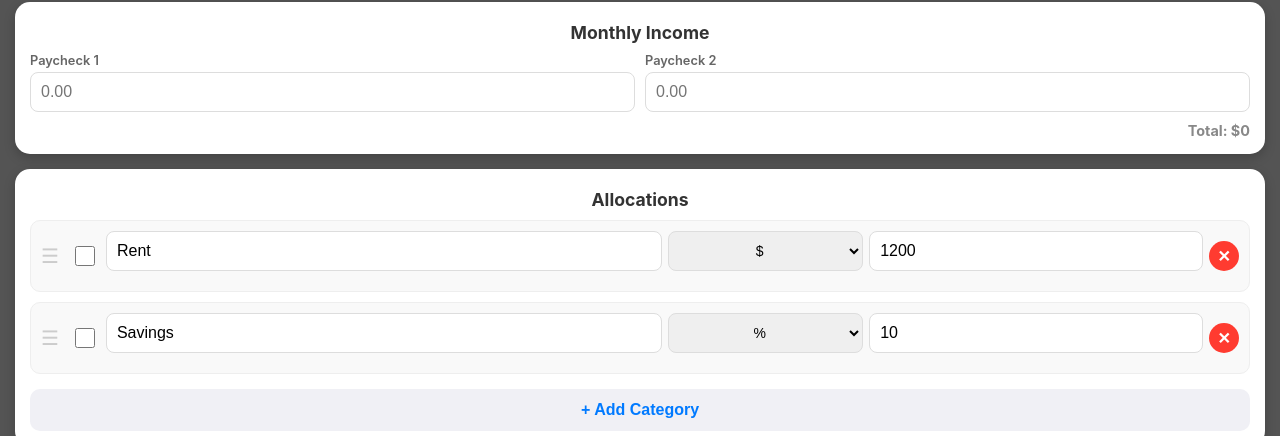
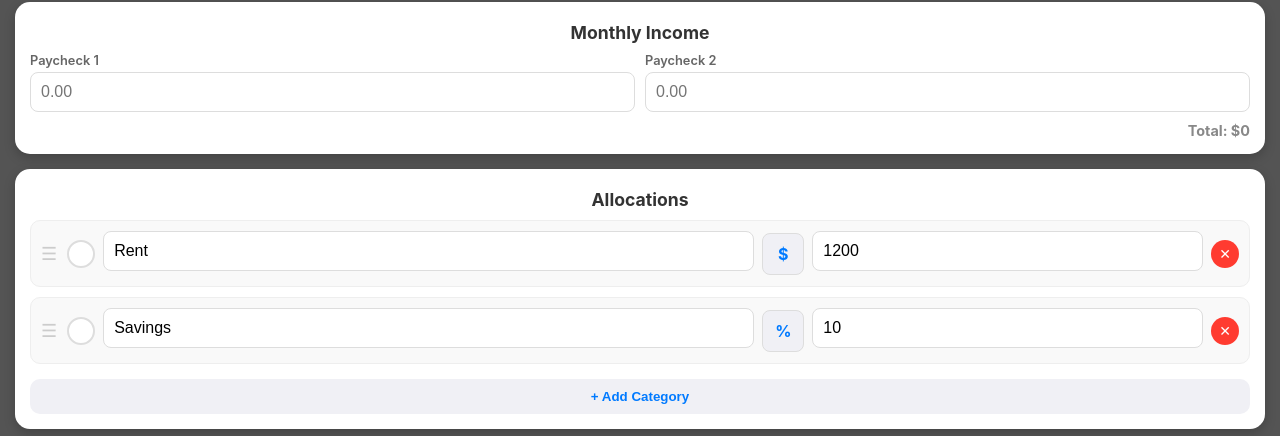
Before and after one commit to CadenY99/Budgeting-App, a plain HTML site: page index.html in a window 1280 px wide. Shown: the part 83-519 px from the top of the page. Drawn offline with nearby package versions, Linux system fonts and the light colour scheme.

Commit message:
Update index.html
Instead of opening a menu, you just tap the $ icon to flip it to %. It’s much faster and eliminates that overlapping text issue.

The Checkbox: I replaced the standard browser checkbox with a custom circle. When you tap it, it turns green with a checkmark, and the whole row dims.

```diff
--- a/index.html
+++ b/index.html
@@ -34,24 +34,33 @@
         }
 
         label { display: block; margin-bottom: 4px; font-weight: 600; font-size: 0.8em; color: #666; }
-        input[type="number"], input[type="text"], select {
+        input[type="number"], input[type="text"] {
             width: 100%;
             padding: 10px;
-            margin-bottom: 10px;
+            margin-bottom: 5px;
             border: 1px solid #ddd;
             border-radius: 8px;
             box-sizing: border-box;
             font-size: 16px;
         }
 
-        /* Fixed the dropdown size issue */
-        select {
-            font-size: 14px;
-            padding: 10px 5px;
-            text-align: center;
+        /* Flywheel / Toggle Button Styling */
+        .flywheel-btn {
+            background-color: #f0f0f5;
+            border: 1px solid #ddd;
+            border-radius: 8px;
+            height: 40px;
+            width: 40px;
+            font-weight: bold;
+            color: var(--primary);
+            display: flex;
+            align-items: center;
+            justify-content: center;
+            cursor: pointer;
+            user-select: none;
         }
 
-        button {
+        button.main-btn {
             background-color: var(--primary);
             color: white;
             border: none;
@@ -65,64 +74,69 @@
             background-color: #f0f0f5;
             color: var(--primary);
             margin-top: 5px;
+            border: none;
+            padding: 10px;
+            border-radius: 10px;
+            width: 100%;
+            font-weight: 600;
         }
 
-        /* Drag & Drop Styling */
         .category-item {
             display: flex;
-            gap: 6px;
+            gap: 8px;
             align-items: center;
             margin-bottom: 10px;
             padding: 10px;
             background: #f9f9f9;
             border-radius: 10px;
             border: 1px solid #eee;
+            transition: all 0.2s ease;
         }
         .handle {
             cursor: grab;
             color: #ccc;
-            padding-right: 5px;
-            font-size: 20px;
-            user-select: none;
+            font-size: 18px;
+            padding-right: 2px;
         }
         .is-paid {
             opacity: 0.4;
-            filter: grayscale(1);
+            background: #e9e9e9;
         }
 
-        /* Checkbox styling */
-        .cb-container {
+        /* Fancy Checkbox */
+        .paid-toggle {
+            width: 24px;
+            height: 24px;
+            border-radius: 50%;
+            border: 2px solid #ddd;
             display: flex;
             align-items: center;
             justify-content: center;
-            width: 30px;
+            background: white;
         }
-        input[type="checkbox"] {
-            width: 20px;
-            height: 20px;
+        .paid-toggle.active {
+            background: #34C759;
+            border-color: #34C759;
+            color: white;
+            font-size: 14px;
         }
 
         .remove-btn {
             background: #FF3B30;
-            width: 30px;
-            height: 30px;
-            min-width: 30px;
+            width: 28px;
+            height: 28px;
+            min-width: 28px;
             border-radius: 50%;
             color: white;
             border: none;
-            display: flex;
-            align-items: center;
-            justify-content: center;
+            font-size: 14px;
         }
 
         .result-box h1 { margin: 5px 0; color: #333; font-size: 2.2rem; }
         .balance-positive { color: #28a745 !important; }
         .balance-negative { color: #dc3545 !important; }
 
-        .chart-container {
-            position: relative;
-            height: 250px;
-        }
+        .chart-container { position: relative; height: 250px; }
     </style>
 </head>
 <body>
@@ -141,7 +155,7 @@
                 <input type="number" id="income2" placeholder="0.00" oninput="saveAndCalc()">
             </div>
         </div>
-        <div style="text-align: right; font-weight: bold; color: #888; font-size: 0.9em;">
+        <div style="text-align: right; font-weight: bold; color: #888; font-size: 0.9em; margin-top: 5px;">
             Total: $<span id="totalIncome">0.00</span>
         </div>
     </div>
@@ -191,13 +205,12 @@
                 handle: '.handle',
                 animation: 150,
                 onEnd: function() {
-                    // Update our categories array based on the new DOM order
                     const newOrder = [];
                     document.querySelectorAll('.category-item').forEach(row => {
                         newOrder.push(categories[row.dataset.index]);
                     });
                     categories = newOrder;
-                    renderCategories(); // Re-render to update data-indices
+                    renderCategories();
                     saveAndCalc();
                 }
             });
@@ -212,17 +225,14 @@
                 div.dataset.index = index;
                 div.innerHTML = `
                     <div class="handle">☰</div>
-                    <div class="cb-container">
-                        <input type="checkbox" ${cat.paid ? 'checked' : ''} onchange="togglePaid(${index})">
+                    <div class="paid-toggle ${cat.paid ? 'active' : ''}" onclick="togglePaid(${index})">
+                        ${cat.paid ? '✓' : ''}
                     </div>
                     <div style="flex: 2;">
                         <input type="text" value="${cat.name}" placeholder="Item" oninput="updateCat(${index}, 'name', this.value)">
                     </div>
-                    <div style="flex: 0.7;">
-                        <select onchange="updateCat(${index}, 'type', this.value)">
-                            <option value="fixed" ${cat.type === 'fixed' ? 'selected' : ''}>$</option>
-                            <option value="percent" ${cat.type === 'percent' ? 'selected' : ''}>%</option>
-                        </select>
+                    <div class="flywheel-btn" onclick="toggleType(${index})">
+                        ${cat.type === 'fixed' ? '$' : '%'}
                     </div>
                     <div style="flex: 1.2;">
                         <input type="number" value="${cat.value}" oninput="updateCat(${index}, 'value', this.value)">
@@ -231,6 +241,12 @@
                 `;
                 container.appendChild(div);
             });
+        }
+
+        function toggleType(index) {
+            categories[index].type = categories[index].type === 'fixed' ? 'percent' : 'fixed';
+            renderCategories();
+            saveAndCalc();
         }
 
         function togglePaid(index) {
```
